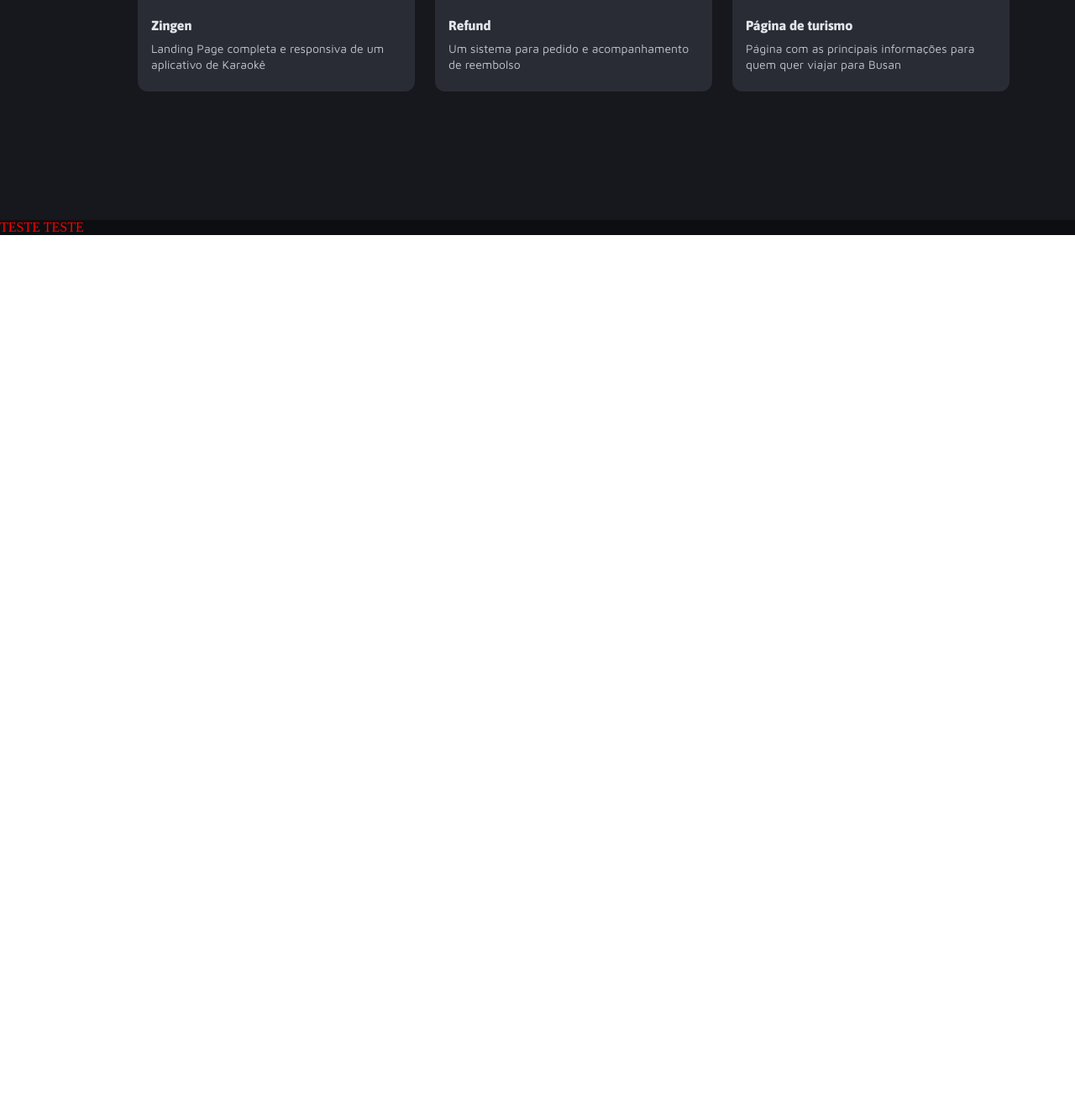
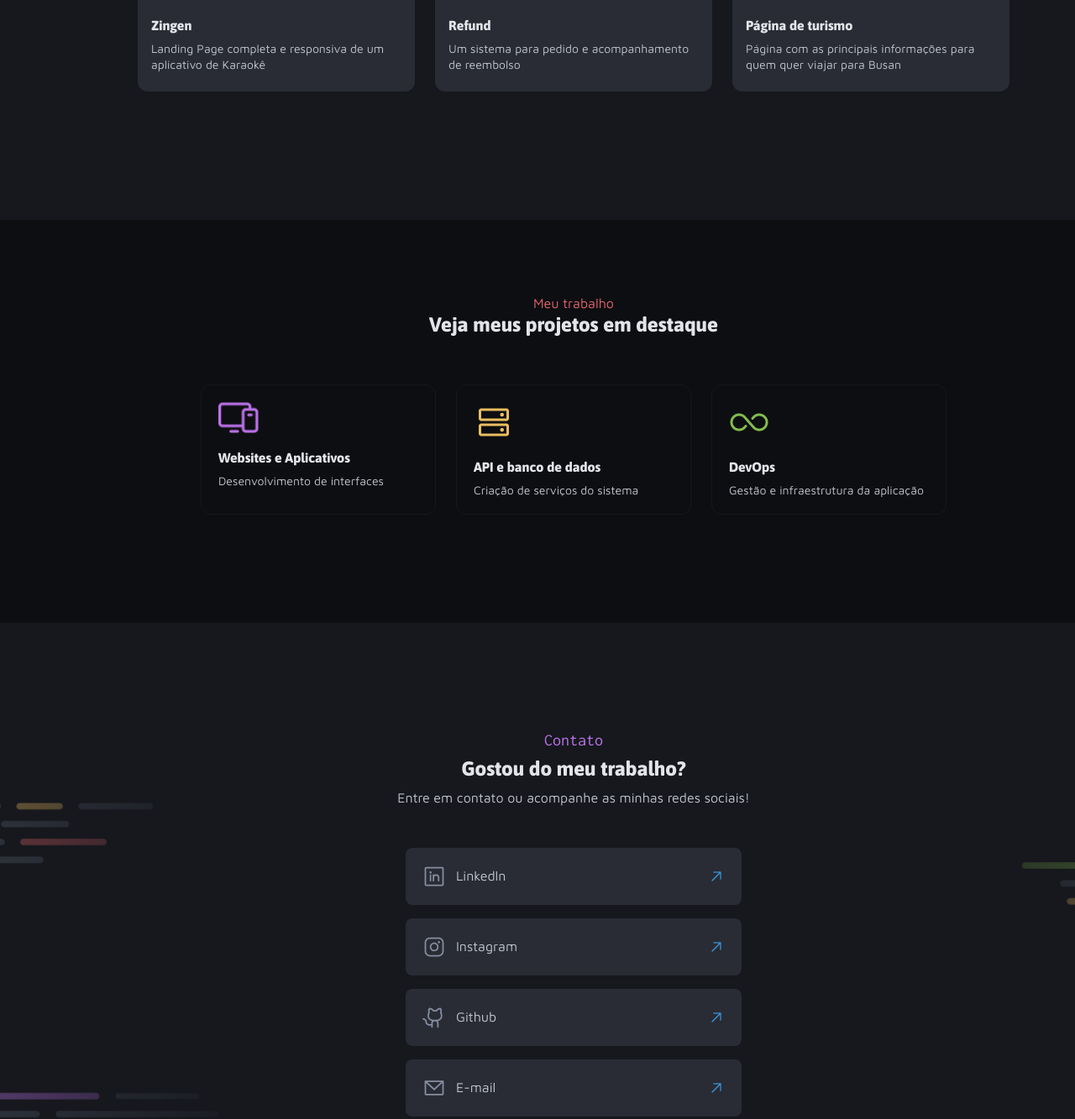
Before and after one commit to deivid0067/Person-portfolio-training, a plain HTML site: page index.html in a window 1280 px wide. Shown: the part 1406-2739 px from the top of the page at 84% size. Before the commit the page ends 1686 px from the top, so only its background shows below. Drawn offline with Linux system fonts and the light colour scheme.

Commit message:
Fomalizando o projeto

```diff
--- a/index.html
+++ b/index.html
@@ -168,8 +168,102 @@
       </div>
     </section>
 
-    <section id="my-services" style="color: red;">
-        <span>TESTE TESTE</span>
+    <section id="my-services" style="color: red">
+      <div class="title-services">
+        <span>Meu trabalho</span>
+        <h2>Veja meus projetos em destaque</h2>
+      </div>
+
+      <div class="container-services">
+        <div class="services">
+          <div class="card-services">
+            <img src="./assets/Vector.png" alt="" />
+            <div class="text-card-service">
+              <h3>Websites e Aplicativos</h3>
+              <span>Desenvolvimento de interfaces</span>
+            </div>
+          </div>
+
+          <div class="card-services">
+            <img src="./assets/HardDrives.png" alt="" />
+            <div class="text-card-service">
+              <h3>API e banco de dados</h3>
+              <span>Criação de serviços do sistema </span>
+            </div>
+          </div>
+
+          <div class="card-services">
+            <img src="./assets/Infinity.png" alt="" />
+            <div class="text-card-service">
+              <h3>DevOps</h3>
+              <span>Gestão e infraestrutura da aplicação</span>
+            </div>
+          </div>
+        </div>
+      </div>
     </section>
+
+    <footer id="contact">
+      <div class="contact-footer">
+        <div class="contact-container">
+          <picture>
+            <img
+              src="./assets/Background_Contacts.png"
+              alt="Background_Contacts"
+              class="contact-image"
+            />
+          </picture>
+        </div>
+        <div class="container-footer">
+          <div class="title-container-footer">
+            <span>Contato</span>
+            <h2>Gostou do meu trabalho?</h2>
+            <p>Entre em contato ou acompanhe as minhas redes sociais!</p>
+          </div>
+        </div>
+
+        <div class="social-network">
+          <div class="networks">
+            <img
+              src="./assets/icons/LinkedinLogo.svg"
+              alt="linkedln"
+              class="logo-network"
+            />
+            <span>Linkedln</span>
+            <img src="./assets/icons/ArrowUpRight.png" alt="arrow-right" />
+          </div>
+
+          <div class="networks">
+            <img
+              src="./assets/icons/InstagramLogo.svg"
+              alt="linkedln"
+              class="logo-network"
+            />
+            <span>Instagram</span>
+            <img src="./assets/icons/ArrowUpRight.png" alt="arrow-right" />
+          </div>
+
+          <div class="networks">
+            <img
+              src="./assets/icons/GithubLogo.svg"
+              alt="linkedln"
+              class="logo-network"
+            />
+            <span>Github</span>
+            <img src="./assets/icons/ArrowUpRight.png" alt="arrow-right" />
+          </div>
+
+          <div class="networks">
+            <img
+              src="./assets/icons/EnvelopeSimple.svg"
+              alt="linkedln"
+              class="logo-network"
+            />
+            <span>E-mail</span>
+            <img src="./assets/icons/ArrowUpRight.png" alt="arrow-right" />
+          </div>
+        </div>
+      </div>
+    </footer>
   </body>
 </html>
--- /dev/null
+++ b/styles/footer.css
@@ -0,0 +1,74 @@
+#contact {
+    width: 1366px;
+    margin: auto;
+    position: relative;
+}
+
+.contact-container {
+    overflow: hidden;
+}
+
+.contact-image {
+    width: 100%;
+    position: absolute;
+    z-index: -1;
+}
+
+.title-container-footer {
+    display: flex;
+    flex-direction: column;
+    text-align: center;
+    gap: 8px;
+    padding-top: 128px;
+    padding-bottom: 48px;
+
+    span {
+        font: var(--subtitle);
+        color: var(--purple);
+    }
+
+    h2 {
+        font: var(--title-md);
+        color: var(--gray-600);
+    }
+
+    p {
+        font: var(--text-md);
+        color: var(--gray-500);
+    }
+}
+
+.social-network {
+    display: grid;
+    grid-template-rows: repeat(4, 1fr);
+    gap: 16px;
+    justify-content: center;
+}
+
+.networks {
+    width: 400px;
+    height: 68px;
+    display: flex;
+    align-items: center;
+    justify-content: space-between;
+    gap: 12px;
+    padding: 20px;
+    border-radius: 8px;
+
+    background-color: var(--gray-300);
+
+    .logo-network {
+        width: 28px;
+    }
+
+    & img:nth-child(3) {
+        width: 20px;
+        height: 20px;
+    }
+
+    span {
+        flex-grow: 1;
+        font: var(--text-md);
+        color: var(--gray-500);
+    }
+}
--- a/styles/global.css
+++ b/styles/global.css
@@ -31,5 +31,9 @@
     margin: 0;
     padding: 0;
     box-sizing: border-box;
-    /* outline: 1px solid blue; */
+    /* outline: 1px solid purple; */
 }
+
+body {
+    background-color: var(--gray-300);
+}
--- a/styles/index.css
+++ b/styles/index.css
@@ -2,3 +2,4 @@
 @import url(header.css);
 @import url(utilities.css);
 @import url(section.css);
+@import url(footer.css);
--- a/styles/section.css
+++ b/styles/section.css
@@ -77,5 +77,72 @@
 
 #my-services {
     width: 1366px;
+    height: 480px ;
     background-color: var(--gray-100);
+    margin: auto;
 }
+
+
+.container-services {
+    display: flex;
+    justify-content: center;
+}
+
+.services {
+    display: grid;
+    grid-template-columns: repeat(3, 1fr);
+    width: fit-content;
+    gap: 24px;
+}
+
+.title-services {
+    display: flex;
+    justify-content: center;
+    flex-direction: column;
+    text-align: center;
+    padding-top: 88px;
+    padding-bottom: 56px;
+
+    span {
+        font: var(--text-md);
+        color: var(--red);
+    }
+
+    h2 {
+        font: var(--title-md);
+        color: var(--gray-600);
+    }
+}
+
+.card-services {
+    width: 280px;
+    height: 155px;
+    display: flex;
+    flex-direction: column;
+    gap: 20px;
+    border: 1px solid var(--gray-200);
+    border-radius: 12px;
+    padding: 20px;
+
+
+    img {
+        width: 48px;
+        object-fit: cover;
+    }
+
+    .text-card-service {
+        display: flex;
+        flex-direction: column;
+        gap: 8px;
+
+        h3 {
+            font: var(--title-sm);
+            color: var(--gray-600);
+        }
+
+        span {
+            font: var(--text-sm);
+            color: var(--gray-500);
+        }
+    }
+}
```
Also changed, not shown: assets/HardDrives.png (added), assets/Infinity.png (added), assets/Vector.png (added), assets/icons/ArrowUpRight.png (added), assets/icons/EnvelopeSimple.svg (added), assets/icons/GithubLogo.svg (added), assets/icons/InstagramLogo.svg (added), assets/icons/LinkedinLogo.svg (added).
